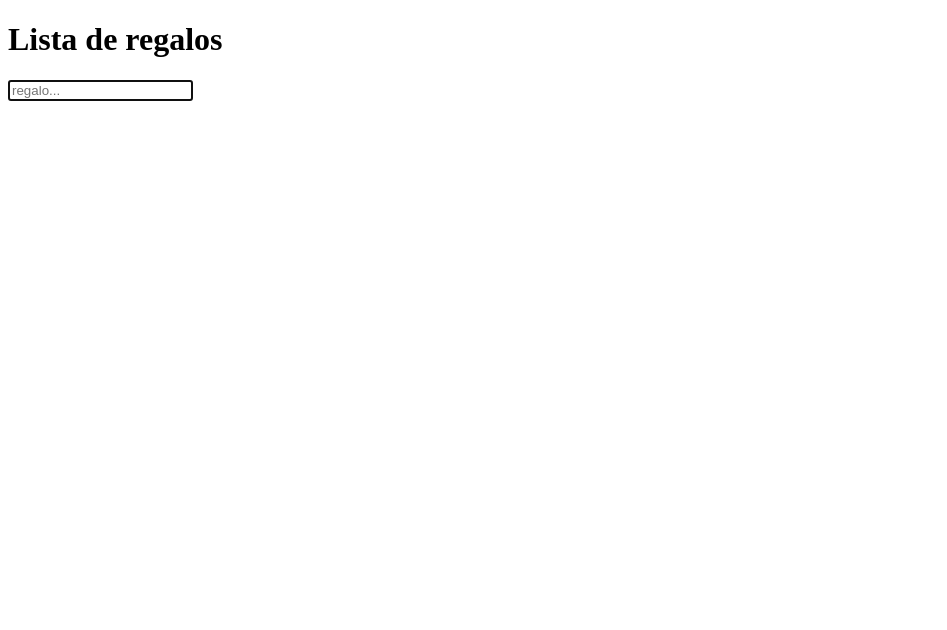
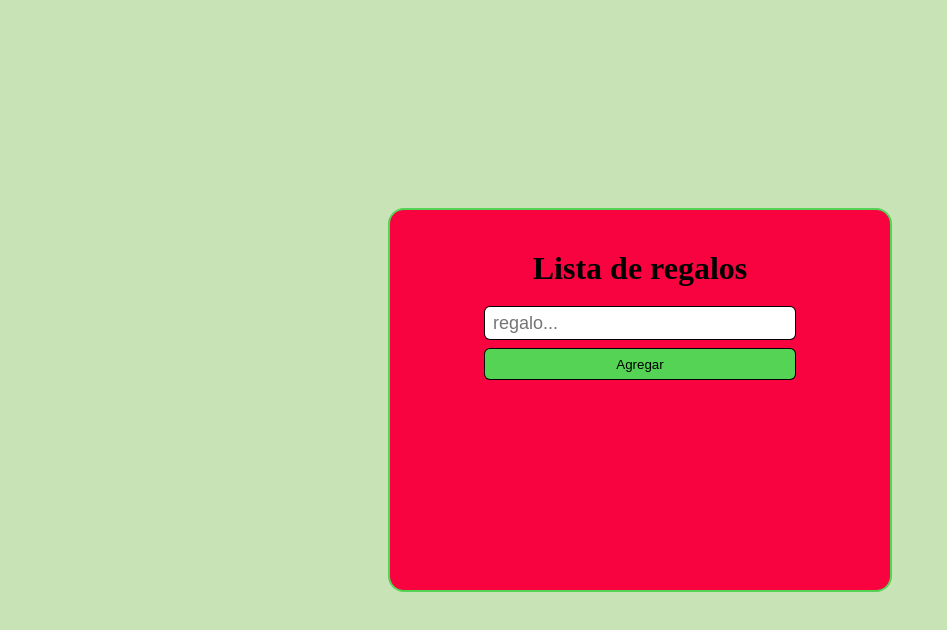
Before and after one commit to ferutizi/adviency-2022, a React (Create React App) app: page / in a window 1280 px wide. Shown: the top 630 px of the page, without its empty margins (0-947 px from the left). Built offline with nearby package versions, Linux system fonts and the light colour scheme.

Commit message:
Día 4: estilo - BEM

```diff
--- a/src/App.js
+++ b/src/App.js
@@ -1,3 +1,4 @@
+import './index.css';
 import { useState } from 'react';
 
 function App() {
@@ -17,11 +18,12 @@ function App() {
       ...regalos,
       formulario.name
     ])
+    setFormulario({name: ''})
   }
 
   return (
     <>
-      <div className="regalos__container">
+      <div className='regalos__container'>
         <h1 className='regalos__title'>Lista de regalos</h1>
         <form onSubmit={handleSubmit}>
           <input
@@ -33,12 +35,15 @@ function App() {
             placeholder='regalo...'
             className='regalos__input'
           />
+          <button type='submit' className='regalos__button'>Agregar</button>
         </form>
+        <div className='lista__container'>
         {regalos.map(item => (
-          <div className='regalos item container'>
-            <p className='regalos item'>{item}</p>
+          <div className='lista__item--container'>
+            <p className='lista__item'>{item}</p>
           </div>
         ))}
+        </div>
       </div>
     </>
   );
--- /dev/null
+++ b/src/index.css
@@ -0,0 +1,69 @@
+.regalos__container {
+    background-color: rgb(248, 2, 64);
+    min-width: 380px;
+    min-height: 300px;
+    display: flex;
+    flex-direction: column;
+    align-items: center;
+    padding: 40px 60px;
+    border-radius: 1rem;
+    border: 2px solid rgb(84, 211, 84)
+}
+
+.regalos__title {
+    text-align: center;
+    margin: 0 0 20px 0;
+}
+
+.regalos__input {
+    outline: none;
+    height: 30px;
+    width: 300px;
+    padding-left: 8px;
+    border: none;
+    border-radius: 5px;
+    box-shadow: 0 0 0 1px rgb(0, 0, 0);
+    font-size: 18px;
+}
+
+.lista__item--container {
+    background-color: aliceblue;
+    border-radius: 4px;
+}
+
+.lista__item {
+    text-align: left;
+    margin: 8px 0;
+    padding-left: 8px;
+}
+
+.lista__container {
+    width: 100%;
+    display: flex;
+    flex-direction: column;
+    justify-content: left;
+    gap: 16px;
+}
+
+html {
+    display: flex;
+    height: 100vh;
+    align-items: center;
+    justify-content: center;
+    background-color: rgba(143, 199, 106, 0.486);
+}
+
+form {
+    display: flex;
+    flex-direction: column;
+    margin-bottom: 20px;
+}
+
+.regalos__button {
+    margin-top: 10px;
+    height: 30px;
+    background-color: rgb(84, 211, 84);
+    border: none;
+    box-shadow: 0 0 0 1px rgb(0, 0, 0);
+    border-radius: 5px;
+}
```
